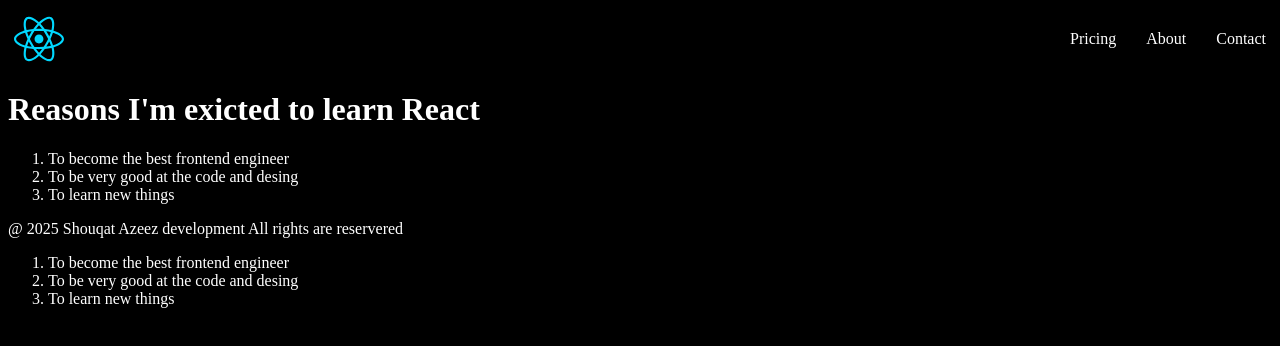
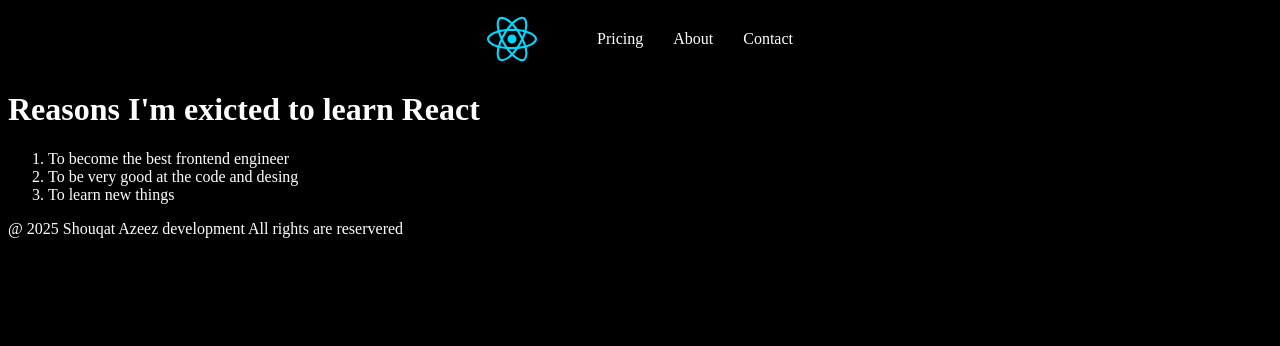
Before and after one commit to shouqatazeez/practice-r, a React (Vite) app in the folder custom/: page / in a window 1280 px wide. Shown: the top 346 px of the page. Built offline with nearby package versions, Linux system fonts and the light colour scheme.

Commit message:
created different files for the different components

```diff
--- /dev/null
+++ b/custom/src/Footer.jsx
@@ -0,0 +1,6 @@
+function Footer() {
+  return (
+    <footer>@ 2025 Shouqat Azeez development All rights are reservered</footer>
+  );
+}
+export default Footer;
--- /dev/null
+++ b/custom/src/Header.jsx
@@ -0,0 +1,18 @@
+import reactlogo from "./assets/react.svg";
+
+function Header() {
+  return (
+    <header className="head">
+      <img src={reactlogo} alt="react logo" width="50px" height="50px" />
+      <nav>
+        <ul className="nav-list">
+          <li className="list">Pricing</li>
+          <li className="list">About</li>
+          <li className="list">Contact</li>
+        </ul>
+      </nav>
+    </header>
+  );
+}
+
+export default Header;
--- /dev/null
+++ b/custom/src/Maincontent.jsx
@@ -0,0 +1,18 @@
+import React from "react";
+
+const Maincontent = () => {
+  return (
+    <div>
+      <main>
+        <h1>Reasons I'm exicted to learn React</h1>
+        <ol>
+          <li>To become the best frontend engineer</li>
+          <li>To be very good at the code and desing</li>
+          <li>To learn new things</li>
+        </ol>
+      </main>
+    </div>
+  );
+};
+
+export default Maincontent;
--- a/custom/src/index.css
+++ b/custom/src/index.css
@@ -2,18 +2,21 @@
     list-style: none;
     display:flex;
     gap:30px;
-    padding: auto;
+
+
 }
 .head{
 
-  display: flex;
-  align-items: center;
-   gap: 20px;
-justify-content: space-between;
-padding:6px;
+    display: flex;
+    align-items: center;
+    gap: 20px;
+    justify-content: center;
+    padding:6px;
 }
 
 body{
     background-color: black;
     color: white;
+
+    /* text-align: center; */
 }
--- a/custom/src/main.jsx
+++ b/custom/src/main.jsx
@@ -1,71 +1,14 @@
 import { createRoot } from "react-dom/client";
-import reactlogo from "./assets/react.svg";
 import "./index.css";
+import Header from "./Header";
+import Maincontent from "./Maincontent";
+import Footer from "./Footer";
 
 const root = createRoot(document.getElementById("root"));
 root.render(
-  <div>
-    <Page2 />
-    <Page />
-  </div>
+  <>
+    <Header />
+    <Maincontent />
+    <Footer />
+  </>
 );
-
-// The below example code is the challange code part-1
-
-function Page() {
-  return (
-    <div>
-      <ol>
-        <li>To become the best frontend engineer</li>
-        <li>To be very good at the code and desing</li>
-        <li>To learn new things</li>
-      </ol>
-    </div>
-  );
-}
-
-function Header() {
-  return (
-    <header className="head">
-      <img src={reactlogo} alt="react logo" width="50px" height="50px" />
-      <nav>
-        <ul className="nav-list">
-          <li className="list">Pricing</li>
-          <li className="list">About</li>
-          <li className="list">Contact</li>
-        </ul>
-      </nav>
-    </header>
-  );
-}
-
-function MainContent() {
-  return (
-    <main>
-      <h1>Reasons I'm exicted to learn React</h1>
-      <ol>
-        <li>To become the best frontend engineer</li>
-        <li>To be very good at the code and desing</li>
-        <li>To learn new things</li>
-      </ol>
-    </main>
-  );
-}
-
-function Footer() {
-  return (
-    <footer>@ 2025 Shouqat Azeez development All rights are reservered</footer>
-  );
-}
-
-// The below example code is the challange code part-2
-
-function Page2() {
-  return (
-    <>
-      <Header />
-      <MainContent />
-      <Footer />
-    </>
-  );
-}
```
